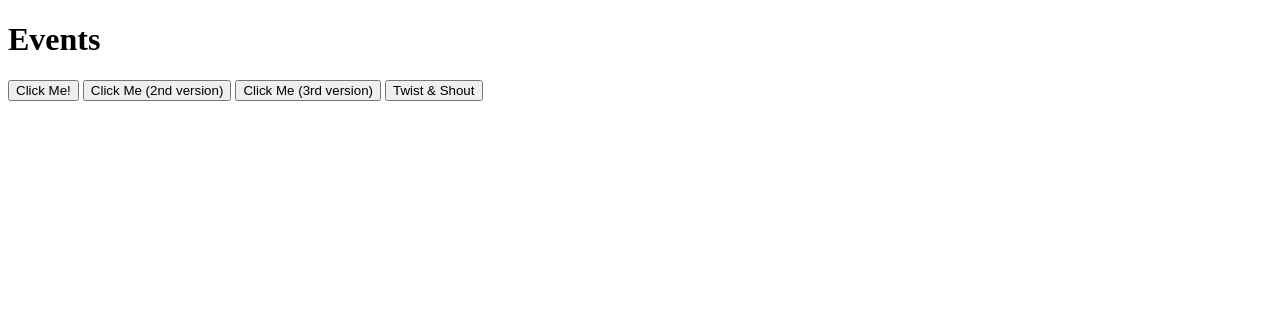
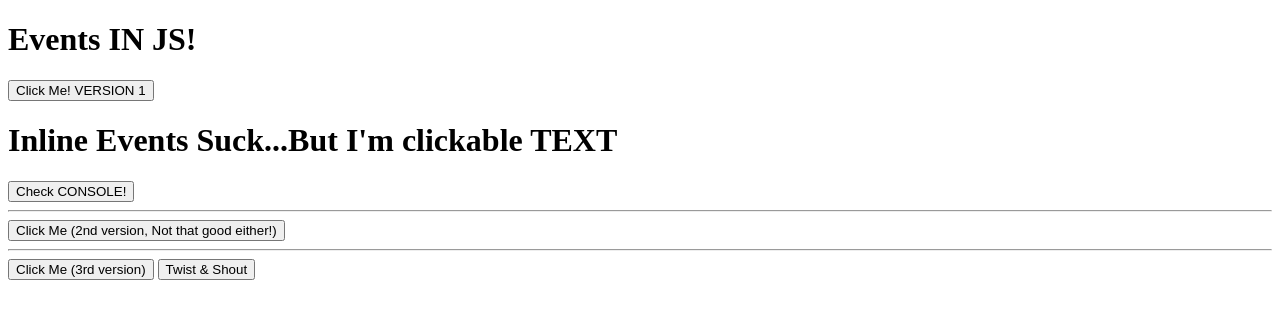
Before and after one commit to WyattAlexander-001/DOM-JS, a plain HTML site: page EventBasics/index.html in a window 1280 px wide. Drawn offline with Linux system fonts and the light colour scheme.

Commit message:
added event listener to markup and comments to basics

```diff
--- a/EventBasics/app.js
+++ b/EventBasics/app.js
@@ -1,5 +1,5 @@
+//----------------Applies To Version 2 button --------
 const btn = document.querySelector('#v2');
-
 btn.onclick = function () {
     console.log("YOU CLICKED ME!")
     console.log("I HOPE IT WORKED!!")
@@ -7,21 +7,37 @@ btn.onclick = function () {
 
 function scream() {
     console.log("AAAAAHHHHH");
-    console.log("STOP TOUCHING ME!")
+    console.log("STOP TOUCHING ME!");
+    console.log("You keeping hovering over me!!!")
 }
 
+//Activates scream() when you mouse over
+//Basically setting a function as a property
 btn.onmouseenter = scream;
 
-
+//If you set it to an alert without () it will activate automatically
 document.querySelector('h1').onclick = () => {
     alert('you clicked the h1!')
 }
+//--------------------------------
 
 
+
+//BEST OPTION addEventListener:
 const btn3 = document.querySelector('#v3');
-btn3.addEventListener('click', function () {
-    alert("CLICKED!");
+//You listen for a click, then the function is an alert
+btn3.addEventListener('click', function () { //There's also dblclick
+    alert("THIS IS THE WAY!");
 })
+
+//Arrow version way
+/*
+const btn3 = document.querySelector('#v3');
+//You listen for a click, then the function is an alert
+btn3.addEventListener('click', () => {
+    alert("THIS IS THE WAY!");
+})
+*/
 
 function twist() {
     console.log("TWIST!")
@@ -32,8 +48,10 @@ function shout() {
 
 const tasButton = document.querySelector('#tas');
 
+// Onclick is a property, can't have two this way
 // tasButton.onclick = twist;
 // tasButton.onclick = shout;
 
+//Now we get both now!
 tasButton.addEventListener('click', twist)
 tasButton.addEventListener('click', shout)
--- a/EventBasics/index.html
+++ b/EventBasics/index.html
@@ -8,10 +8,20 @@
 </head>
 
 <body>
-    <h1>Events</h1>
-    <button onclick="alert('you clicked me!'); alert('stop clicking')">Click Me!</button>
+    <h1>Events IN JS!</h1>
+    <!--This is bad practice! since it is not DRY code-->
+    <button onclick="alert('you triggered this ALERT!'); alert('This is the 2nd and Last ALERT!')">Click Me! VERSION
+        1</button>
+    <!--Still bad form, but hey, we now can print to console!-->
+    <h1 onclick="console.log('boo')">Inline Events Suck...But I'm clickable TEXT</h1>
+    <button id="btn" onclick="console.log('clicked')">Check CONSOLE!</button>
+    <br>
+    <hr>
 
-    <button id="v2">Click Me (2nd version)</button>
+
+    <button id="v2">Click Me (2nd version, Not that good either!)</button>
+    <br>
+    <hr>
 
     <button id="v3">Click Me (3rd version)</button>
 
```
Also changed, not shown: README.md.
